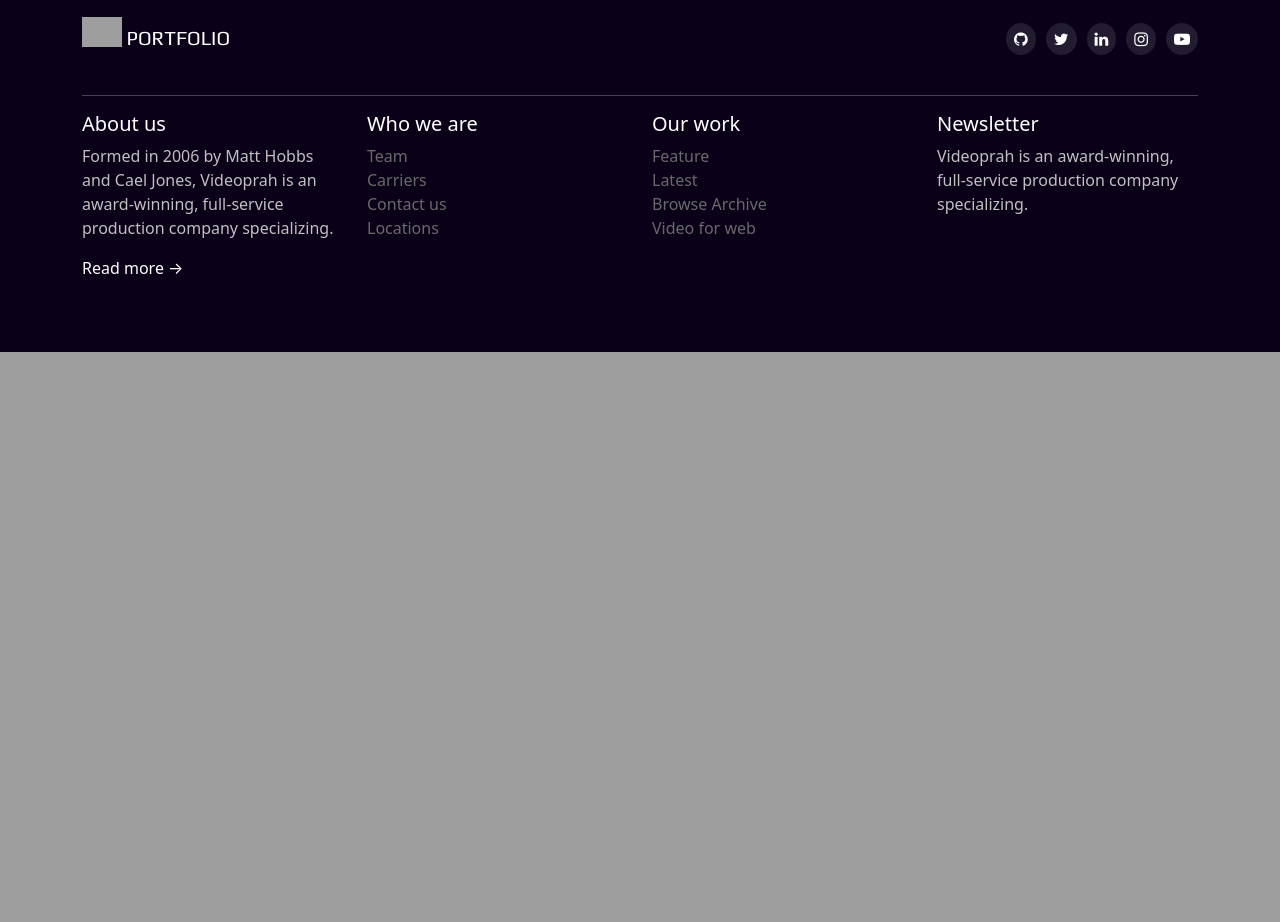
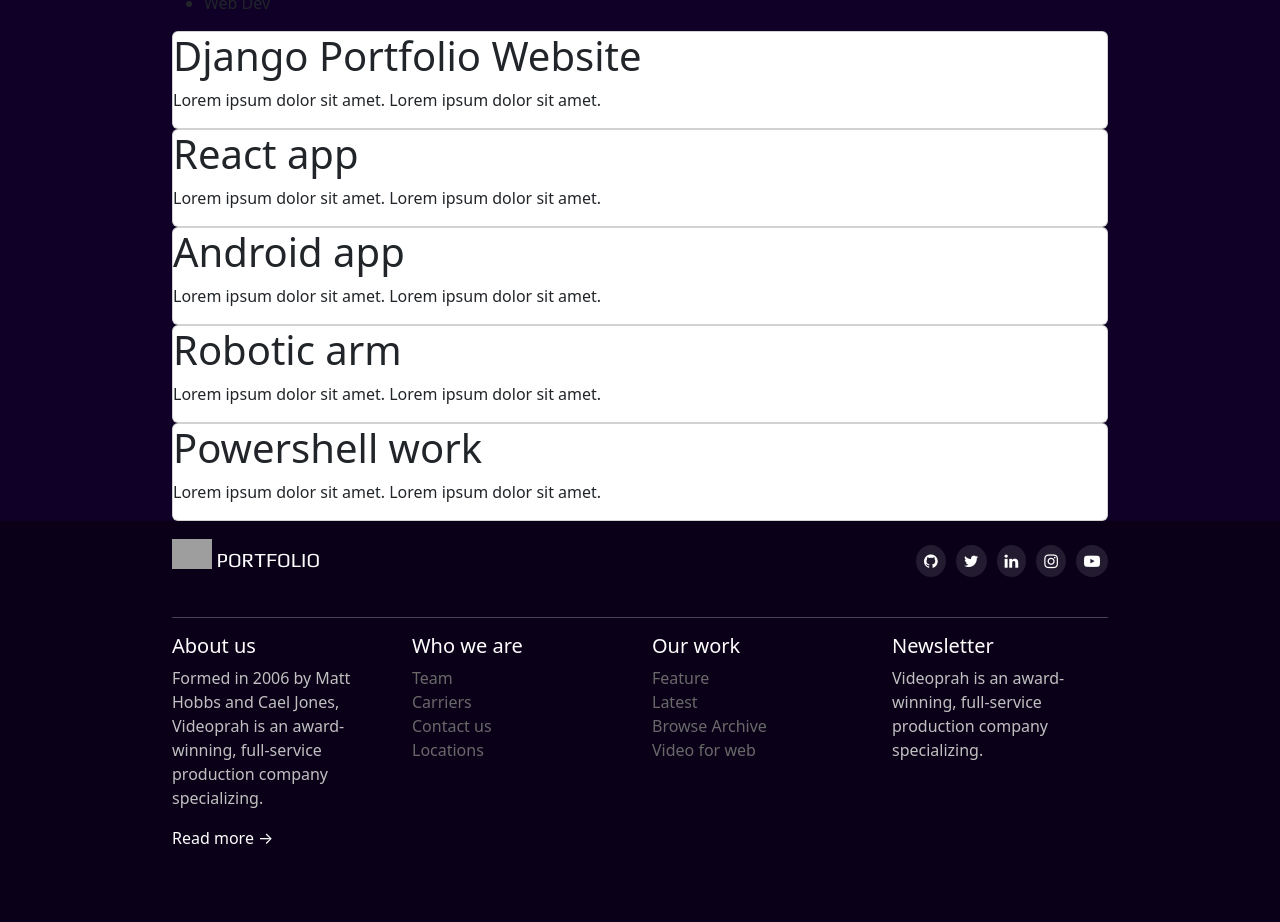
Before and after one commit to StefanAngelovski/Portfolio-Page, a Django app: page / in a window 1280 px wide. Shown: the part 2337-3259 px from the top of the page. Before the commit the page ends 2689 px from the top, so only its background shows below. Run offline with Django 5.2, Linux system fonts and the light colour scheme; grey boxes are pictures that could not be loaded.

Commit message:
Navbar background and carousal menu

```diff
--- a/mainApp/templates/about.html
+++ b/mainApp/templates/about.html
@@ -15,5 +15,4 @@
 </style>
 {% block title %}About{% endblock %}
 {% block backgroundContent %}
-<h1>Example text</h1>
 {% endblock %}
--- a/mainApp/templates/index.html
+++ b/mainApp/templates/index.html
@@ -36,15 +36,15 @@
 
     #background{
         height: 40rem;
-        background: linear-gradient(rgba(0, 0, 0, 0.0), rgba(0, 0, 0, 0.0)), url('https://res.cloudinary.com/dk2fdiuvb/image/upload/v1716592638/Background%20media/mbyz8vjxi8sxwyvzcepa.jpg') no-repeat center top;
+        background: linear-gradient(rgba(0, 0, 0, 0.1), rgba(0, 0, 0, 0.1)), url('https://res.cloudinary.com/dk2fdiuvb/image/upload/v1716592638/Background%20media/mbyz8vjxi8sxwyvzcepa.jpg') no-repeat center top;
         background-size: cover;
     }
 
 
     #centerSection{
         background: linear-gradient(rgba(0, 0, 0, 0.0), rgba(0, 0, 0, 0.0)), url('https://preview.colorlib.com/theme/videograph/img/callto-bg.jpg.webp') no-repeat center center;
-        background-size: cover;
-        height: 30rem;
+        background-size: 100% auto;
+        height: 50vh;
     }
 
     .rulerSection{
@@ -82,20 +82,9 @@
         transform-origin: bottom right;
     }
 
-
     /* Responsive height adjustment for smaller screens */
     @media (max-width: 768px) {
         #background {
-            height: 50vh; /* Adjust the height based on viewport height for mobile devices */
-        }
-
-        #mobileBackground{
-            background-color: rgb(16, 0, 40);
-            width: 95%;
-            z-index: 9999;
-        }
-
-        #centerSection {
             height: 50vh; /* Adjust the height based on viewport height for mobile devices */
         }
 
@@ -162,19 +151,6 @@
     .spinningSquare:hover {
         transform: rotate(50deg);
     }
-
-
-
-
-
-    #centerSectionButton, #centerSectionButton:hover{
-        text-decoration: none;
-        color: white;
-        background-color: rgb(0, 153, 185);
-        font-family: 'Play', sans-serif;
-        padding: 2%;
-    }
-
 </style>
 {% extends 'layout.html' %}
 {% block title %}Portfolio{% endblock %}
@@ -183,7 +159,7 @@
     <div class="col col-md-6" id="mainText">
         <span style="font-size: 20px;">COMPUTER SCIENCE ENGINEER</span>
         <h2 class="display-3 pb-5 py-3">Hello, I'm Stefan Angelovski</h2>
-        <a id="fancyButton" href="{% url 'mainApp:index' %}">SEE MORE ABOUT ME</a>
+        <a id="fancyButton" href="#aboutMe">SEE MORE ABOUT ME</a>
     </div>
 </div>
 {% endblock %}
@@ -235,10 +211,74 @@
     <div class="container">
         <div class="row">
             <div class="col col-md-6" id="mainText">
-                <span>FOR WEBSITE AND VIDEO EDITING</span>
-                <h2 class="display-3 pb-5 py-3">MY PROJECTS</h2>
+                <h2 class="display-3 my-3 justify-content-center">MY PROJECTS</h2>
             </div>
         </div>
     </div>
 </div>
+<div>
+    <div class="container">
+        <div class="owl-filter">
+            <div class="filter-menu">
+                <ul>
+                    <li data-filter="*">All</li>
+                    <li data-filter=".webDev">Web Dev</li>
+                </ul>
+            </div>
+        <div class="filter-item">
+            <div class="item webDev">
+                <div class="card">
+                    <h1>Django Portfolio Website</h1>
+                    <p>Lorem ipsum dolor sit amet. Lorem ipsum dolor sit amet.</p>
+                </div>
+            </div>
+            <div class="item webDev">
+                <div class="card">
+                    <h1>React app</h1>
+                    <p>Lorem ipsum dolor sit amet. Lorem ipsum dolor sit amet.</p>
+                </div>
+            </div>
+            <div class="item androidApps">
+                <div class="card">
+                    <h1>Android app</h1>
+                    <p>Lorem ipsum dolor sit amet. Lorem ipsum dolor sit amet.</p>
+                </div>
+            </div>
+            <div class="item robotics">
+                <div class="card">
+                    <h1>Robotic arm</h1>
+                    <p>Lorem ipsum dolor sit amet. Lorem ipsum dolor sit amet.</p>
+                </div>
+            </div>
+            <div class="item">
+                <div class="card">
+                    <h1>Powershell work</h1>
+                    <p>Lorem ipsum dolor sit amet. Lorem ipsum dolor sit amet.</p>
+                </div>
+            </div>
+            </div>
+        </div>
+    </div>
+</div>
+
+
+
+<script>
+    $('.owl-carousel').owlCarousel({
+        loop:true,
+        margin:10,
+        nav:true,
+        responsive:{
+            0:{
+                items:1
+            },
+            600:{
+                items:3
+            },
+            1000:{
+                items:5
+            }
+        }
+    })
+</script>
 {% endblock %}
--- a/mainApp/templates/layout.html
+++ b/mainApp/templates/layout.html
@@ -5,15 +5,27 @@
     <meta name="viewport" content="width=device-width, initial-scale=1">
     <title>{% block title %}Title{% endblock %}</title>
 
+    <!-- Bootstrap -->
     <link href="https://cdn.jsdelivr.net/npm/bootstrap@5.3.3/dist/css/bootstrap.min.css" rel="stylesheet" integrity="sha384-QWTKZyjpPEjISv5WaRU9OFeRpok6YctnYmDr5pNlyT2bRjXh0JMhjY6hW+ALEwIH" crossorigin="anonymous">
     <script src="https://cdn.jsdelivr.net/npm/@popperjs/core@2.11.8/dist/umd/popper.min.js" integrity="sha384-I7E8VVD/ismYTF4hNIPjVp/Zjvgyol6VFvRkX/vR+Vc4jQkC+hVqc2pM8ODewa9r" crossorigin="anonymous"></script>
     <script src="https://cdn.jsdelivr.net/npm/bootstrap@5.3.3/dist/js/bootstrap.min.js" integrity="sha384-0pUGZvbkm6XF6gxjEnlmuGrJXVbNuzT9qBBavbLwCsOGabYfZo0T0to5eqruptLy" crossorigin="anonymous"></script>
 
+    <!-- Font icons -->
     <link rel="stylesheet" href="https://cdnjs.cloudflare.com/ajax/libs/font-awesome/4.7.0/css/font-awesome.min.css">
+
+    <!-- "Play" Google font -->
     <link rel="preconnect" href="https://fonts.googleapis.com">
     <link rel="preconnect" href="https://fonts.gstatic.com" crossorigin>
     <link href="https://fonts.googleapis.com/css2?family=Play:wght@400;700&display=swap" rel="stylesheet">
-    <script src="https://code.jquery.com/jquery-3.7.1.min.js" integrity="sha256-/JqT3SQfawRcv/BIHPThkBvs0OEvtFFmqPF/lYI/Cxo=" crossorigin="anonymous"></script>
+
+    <!-- Jquery -->
+
+    <script src="https://cdnjs.cloudflare.com/ajax/libs/jquery/3.7.1/jquery.min.js" integrity="sha512-v2CJ7UaYy4JwqLDIrZUI/4hqeoQieOmAZNXBeQyjo21dadnwR+8ZaIJVT8EE2iyI61OV8e6M8PP2/4hpQINQ/g==" crossorigin="anonymous" referrerpolicy="no-referrer"></script>
+
+    <!-- Owl Carousel -->
+    <script src="https://cdnjs.cloudflare.com/ajax/libs/OwlCarousel2/2.3.4/owl.carousel.min.js" integrity="sha512-bPs7Ae6pVvhOSiIcyUClR7/q2OAsRiovw4vAkX+zJbw3ShAeeqezq50RIIcIURq7Oa20rW2n2q+fyXBNcU9lrw==" crossorigin="anonymous" referrerpolicy="no-referrer"></script>
+    <link rel="stylesheet" href="https://cdnjs.cloudflare.com/ajax/libs/OwlCarousel2/2.3.4/assets/owl.carousel.min.css" integrity="sha512-tS3S5qG0BlhnQROyJXvNjeEM4UpMXHrQfTGmbQ1gKmelCxlSEBUaxhRBj/EFTzpbP4RVSrpEikbmdJobCvhE3g==" crossorigin="anonymous" referrerpolicy="no-referrer" />
+    <link rel="stylesheet" href="https://cdnjs.cloudflare.com/ajax/libs/OwlCarousel2/2.3.4/assets/owl.theme.default.min.css" integrity="sha512-sMXtMNL1zRzolHYKEujM2AqCLUR9F2C4/05cdbxjjLSRvMQIciEPCQZo++nk7go3BtSuK9kfa/s+a4f4i5pLkw==" crossorigin="anonymous" referrerpolicy="no-referrer" />
 </head>
 
 <style>
@@ -25,6 +37,9 @@
     }
 
     @media (min-width: 991px) {
+        .container{
+            max-width: 75%;
+        }
         .navbarStyle a::before {
             content: '';
             position: absolute;
@@ -52,6 +67,9 @@
         }
     }
 
+    #mobileBackground{
+        background-color: rgb(16, 0, 40);
+    }
     #logo{
         height: auto;
         width: 40px;
@@ -92,7 +110,7 @@
     }
 
 
-    .navbarStyle .nav-link.active {
+    .navbarStyle {
         color: white;
     }
 
@@ -112,6 +130,7 @@
       pointer-events: none;
       z-index: 99999999; /* so that it stays on top of all other elements */
     }
+
 </style>
 
 <div id="circlesContainer"></div>
@@ -197,17 +216,14 @@
     requestAnimationFrame(animateCircles);
   }
   setTimeout(animateCircles, 1000);
-
-
 </script>
 
 
-
 <body style="background-color: rgb(16, 0, 40)">
-    <div id="background">
+    <section id="background">
         <div class="container">
             <nav class="navbar navbar-expand-lg" id="mobileBackground">
-                <a class="navbar-brand py-3" id="portfolioBrand" href="{% url 'mainApp:index' %}">
+                <a class="navbar-brand py-3 pl-5" id="portfolioBrand" href="{% url 'mainApp:index' %}">
                     <img id="logo" src="https://res.cloudinary.com/dk2fdiuvb/image/upload/v1716648762/Background%20media/logos/dqa4nsbyywmfo7r4ty8p.png" alt="IMG">
                     PORTFOLIO
                 </a>
@@ -224,13 +240,10 @@
                 <div class="navbarStyle collapse navbar-collapse justify-content-center" id="centerNav">
                     <ul class="navbar-nav">
                         <li class="nav-item">
-                            <a class="nav-link" data-url="{% url 'mainApp:index' %}" href="#">HOME</a>
+                            <a class="nav-link" data-url="{% url 'mainApp:about' %}" href="#aboutMe">ABOUT</a>
                         </li>
                         <li class="nav-item">
-                            <a class="nav-link" data-url="{% url 'mainApp:about' %}" href="#">ABOUT</a>
-                        </li>
-                        <li class="nav-item">
-                            <a class="nav-link" data-url="{% url 'mainApp:index' %}" href="#">PORTFOLIO</a>
+                            <a class="nav-link" data-url="{% url 'mainApp:index' %}" href="#centerSection">PORTFOLIO</a>
                         </li>
                         <li class="nav-item">
                             <a class="nav-link" data-url="{% url 'mainApp:index' %}">PAGES</a>
@@ -269,18 +282,18 @@
                     </li>
                 </ul>
             </nav>
-            <div class="pageContainer">{% block backgroundContent %}{% endblock %}</div>
+            <section class="pageContainer">{% block backgroundContent %}{% endblock %}</section>
         </div>
-    </div>
-    <div class="container" style="padding-bottom: 2%; padding-top: 4%;">
+    </section>
+    <section class="container" style="padding-bottom: 2%; padding-top: 4%;">
         {% block content %}{% endblock %}
-    </div>
+    </section>
     {% block centerSection %}{% endblock %}
-    <div style="background-color: rgb(10, 1, 25)">
+    <div style="background-color: rgb(10, 1, 25)" id="aboutMe">
         <div class="container">
             <footer class="pb-5">
                 <nav class="navbar navbar-expand-md">
-                    <a class="navbar-brand py-3" id="portfolioBrand" href="{% url 'mainApp:index' %}">
+                    <a class="navbar-brand py-3 ml-3" id="portfolioBrand" href="{% url 'mainApp:index' %}">
                         <img id="logo" src="https://res.cloudinary.com/dk2fdiuvb/image/upload/v1716648762/Background%20media/logos/dqa4nsbyywmfo7r4ty8p.png" alt="IMG">
                         PORTFOLIO
                     </a>
```
